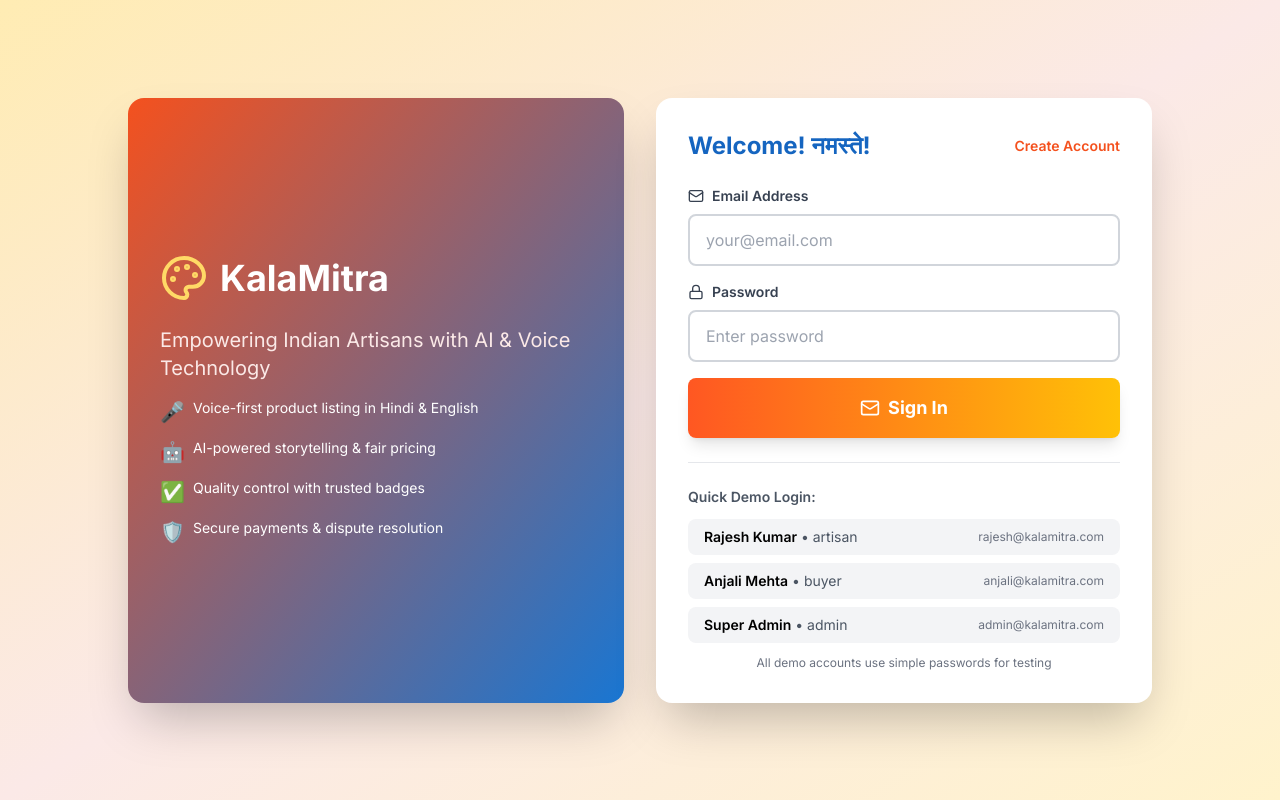
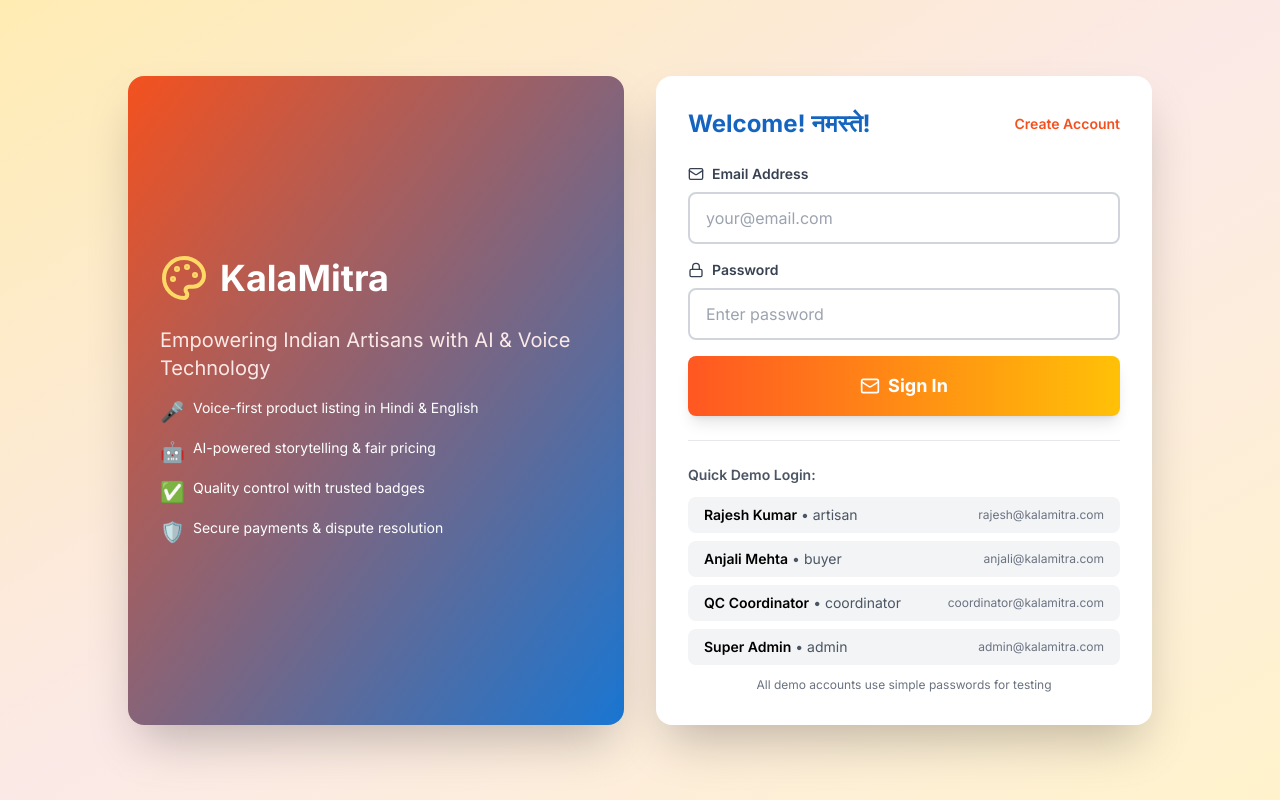
Before and after one commit to MK-PANKAJ/KalaMitra, a React (Vite) app: page / in a window 1280 px wide. Built offline with nearby package versions, Linux system fonts and the light colour scheme.

Commit message:
coordinator account update

```diff
--- a/src/pages/LoginPage.tsx
+++ b/src/pages/LoginPage.tsx
@@ -84,6 +84,7 @@ export const LoginPage: React.FC = () => {
   const demoUsers = [
     { name: 'Rajesh Kumar', email: 'rajesh@kalamitra.com', password: 'artisan123', role: 'artisan' as UserRole },
     { name: 'Anjali Mehta', email: 'anjali@kalamitra.com', password: 'buyer123', role: 'buyer' as UserRole },
+    { name: 'QC Coordinator', email: 'coordinator@kalamitra.com', password: 'coordinator123', role: 'coordinator' as UserRole },
     { name: 'Super Admin', email: 'admin@kalamitra.com', password: 'admin123', role: 'admin' as UserRole },
   ];
 
```
